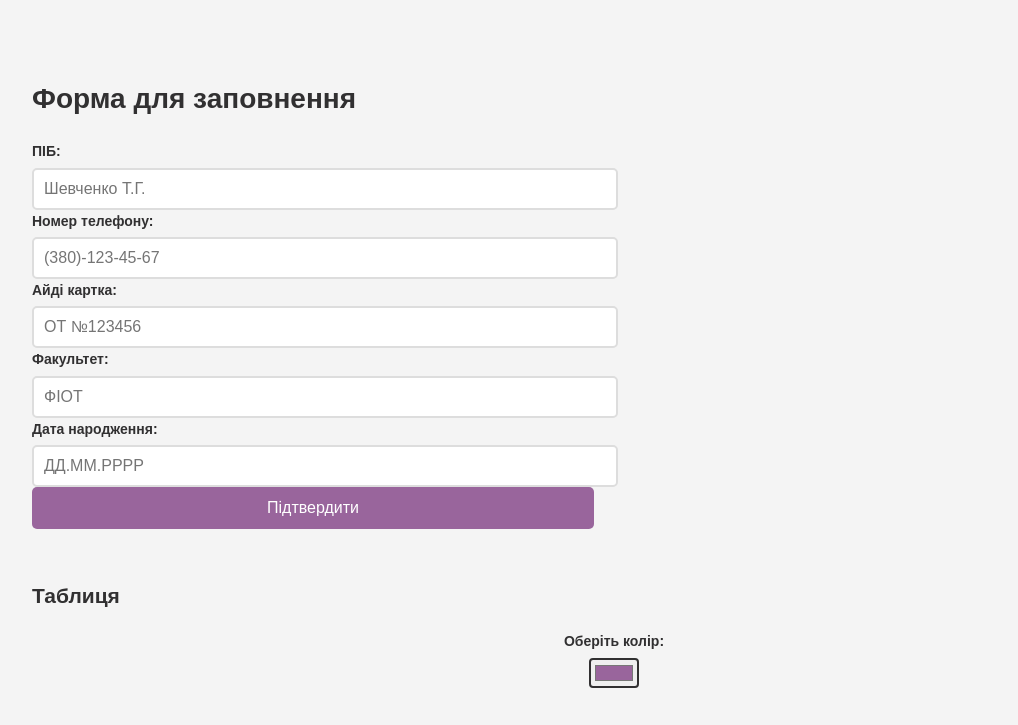
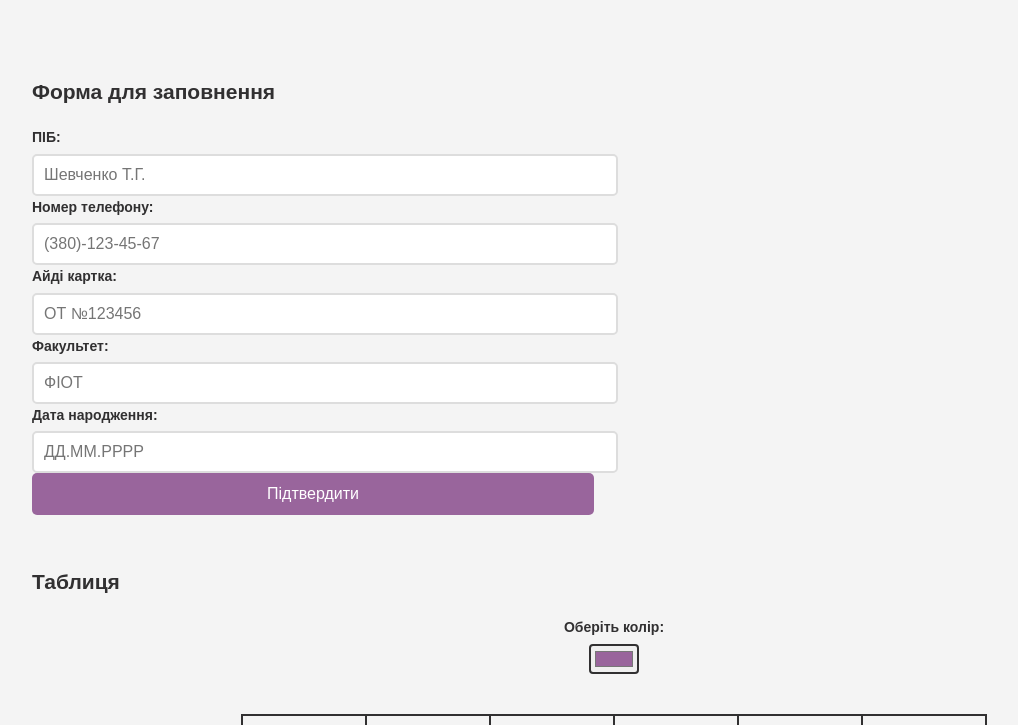
Before and after one commit to ypapish/frontend-lab5, a plain HTML site: page index.html in a window 1280 px wide. Shown: the top 725 px of the page, without its empty margins (26-1044 px from the left). Drawn offline with Linux system fonts and the light colour scheme.

Commit message:
some fixes.html

```diff
--- a/index.html
+++ b/index.html
@@ -9,7 +9,7 @@
 </head>
 <body>
     <div class="container">
-        <h1>Форма для заповнення</h1>
+        <h2>Форма для заповнення</h2>
         <div class="content-wrapper">
             <div class="form-container">
                 <form id="form">
@@ -49,10 +49,10 @@
         </div>
 
         <section>
-            <h1>Таблиця</h1>
+            <h2>Таблиця</h2>
             <div class="color-controls">
                 <label for="favcolor">Оберіть колір:</label>
-                <input type="color" id="favcolor" value="#99659c" />
+                <input type="color" id="favcolor" value="#99659c">
             </div>
 
             <div id="tableContainer"></div>
```
